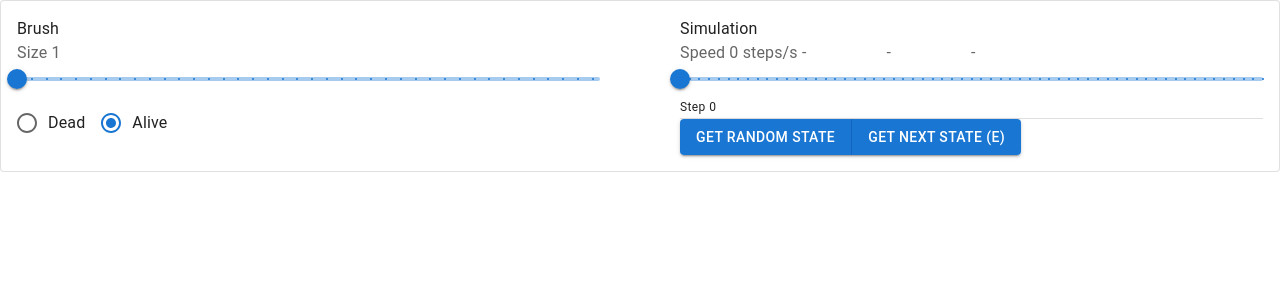
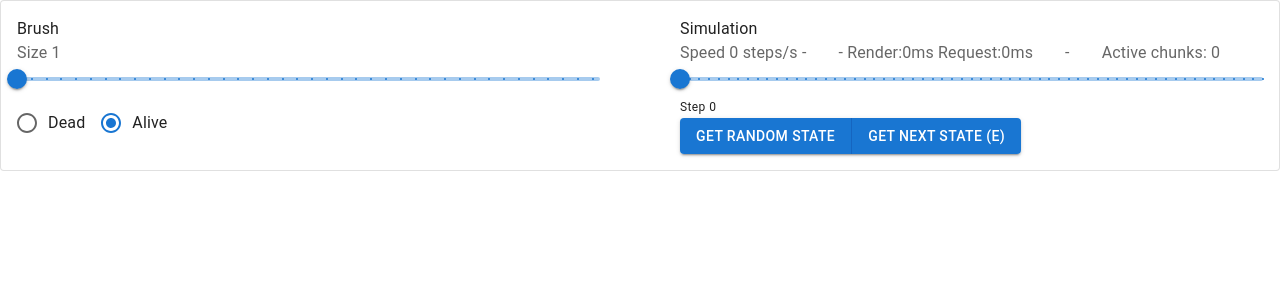
Before and after one commit to KrystianZielonka-TomTom/game-of-life-front, a React (Vite) app: page / in a window 1280 px wide. Shown: the top 300 px of the page. Built offline with nearby package versions, Linux system fonts and the light colour scheme.

Commit message:
add more simulation info

```diff
--- a/src/camera.js
+++ b/src/camera.js
@@ -1,7 +1,7 @@
 
 const MAX_ZOOM = 10;
-const MIN_ZOOM = 0.1;
-const DEFAULT_ZOOM = 3;
+const MIN_ZOOM = 1;
+const DEFAULT_ZOOM = 1.5;
 export class Camera {
     constructor() {
         this.x = 0;
--- a/src/components/GameController.tsx
+++ b/src/components/GameController.tsx
@@ -43,12 +43,16 @@ export default function GameController({
   const [actStepsPerSec, setActStepsPerSec] = useState<number | null>(null);
   const [timingData, setTimingData] = useState<Timing | null>(null);
   const [sizeData, setSizeData] = useState<SizeData | null>(null);
+  const [activeChunks, setActiveChunks] = useState<number>(0);
+  const [renderTime, setRenderTime] = useState<number>(0);
+  const [requestTime, setRequestTime] = useState<number>(0);
 
   const paintColorRef = useRef(1);
   const paintSizeRef = useRef(1);
   const stepRef = useRef(0);
   const lastStepTimestampRef = useRef<number | null>(null);
   const isStepPendingRef = useRef(false);
+  const stepsPerSecRef = useRef<number>(0);
 
   useEffect(() => {
     paintColorRef.current = paintColor;
@@ -61,6 +65,10 @@ export default function GameController({
   useEffect(() => {
     stepRef.current = step;
   }, [step]);
+
+  useEffect(() => {
+    stepsPerSecRef.current = stepsPerSec;
+  }, [stepsPerSec]);
 
   useEffect(() => {
     if (stepsPerSec == 0) return;
@@ -162,7 +170,7 @@ export default function GameController({
         return;
       }
 
-      let moveFactor = 30;
+      let moveFactor = 50;
       let cx = 0;
       let cy = 0;
       if (e.key === "ArrowRight" || e.key === "d") {
@@ -219,23 +227,35 @@ export default function GameController({
     const width = corner2.wx - corner1.wx;
     const height = corner2.wy - corner1.wy;
 
+    const spsBefore = stepsPerSecRef.current;
+    setStepsPerSec(0);
+
     const timingDto = await fetchRandomCells(x, y, width, height);
-    updateTiming(timingDto.stepMs, timingDto.loadingMs);
 
-    we.setTiles(timingDto.response.tiles);
-    setStep(stepRef.current + 1);
+    setTimeout(function () {
+      updateTiming(timingDto.stepMs, timingDto.loadingMs);
+
+      we.setTiles(timingDto.response.tiles);
+      setActiveChunks(we.getActiveChunkCount());
+      setStep(stepRef.current + 1);
+      setStepsPerSec(spsBefore);
+    }, 300);
   }
 
   async function reqNext(we: WorldEngine) {
+    let before = performance.now();
     const timingDto = await fetchNextState(1, {
       tiles: we.getTiles(),
     } as WorldDto);
+    setRequestTime(performance.now() - before);
 
+    before = performance.now();
     we.store.clear();
     updateTiming(timingDto.stepMs, timingDto.loadingMs);
-
     we.setTiles(timingDto.response.tiles);
+    setActiveChunks(we.getActiveChunkCount());
     setStep(stepRef.current + 1);
+    setRenderTime(performance.now() - before);
   }
 
   async function handleRequestData(f: (we: WorldEngine) => void) {
@@ -245,7 +265,7 @@ export default function GameController({
     const we = worldEngRef.current;
     if (we == null) return;
     try {
-      f(we);
+      await f(we);
 
       const now = performance.now();
       const lastTimestamp = lastStepTimestampRef.current;
@@ -329,23 +349,26 @@ export default function GameController({
               <Typography>Simulation</Typography>
               <FormControl fullWidth>
                 <Stack spacing={2}>
-                  <Stack direction={{ xs: "column", md: "row" }} spacing={10}>
+                  <Stack direction={{ xs: "column", md: "row" }} spacing={4}>
                     <FormLabel>
                       Speed {stepsPerSec} steps/s{" "}
                       {actStepsPerSec == null
                         ? "-"
-                        : `${actStepsPerSec.toFixed(1)} steps/s`}
+                        : `(Actual ${actStepsPerSec.toFixed(1)} steps/s)`}
                     </FormLabel>
                     <FormLabel>
                       {timingData == null
                         ? "-"
-                        : `Load: ${timingData.loadingMs}ms Simulation step: ${timingData.stepsMs}ms`}
+                        : `Load:${timingData.loadingMs}ms Step:${timingData.stepsMs}ms`}
+                      {` Render:${Math.floor(renderTime)}ms`}
+                      {` Request:${Math.floor(requestTime)}ms`}
                     </FormLabel>
                     <FormLabel>
                       {sizeData == null
                         ? "-"
-                        : `width: ${sizeData.width} height: ${sizeData.height}`}
+                        : `Game board width: ${sizeData.width} height: ${sizeData.height}`}
                     </FormLabel>
+                    <FormLabel>Active chunks: {activeChunks}</FormLabel>
                   </Stack>
                 </Stack>
                 <Slider
@@ -361,7 +384,7 @@ export default function GameController({
                 />
               </FormControl>
               <Typography variant="caption">Step {step}</Typography>
-              <Divider></Divider>
+              <div></div>
 
               <ButtonGroup variant="contained" aria-label="Sim controls">
                 <Button
--- a/src/hooks/useWorldEngine.ts
+++ b/src/hooks/useWorldEngine.ts
@@ -74,6 +74,10 @@ export class WorldEngine {
     this.renderer.invalidateRegion();
     this.renderer.render();
   }
+
+  getActiveChunkCount(): number {
+    return this.store.getCount();
+  }
 }
 
 export function useWorldEngine(
--- a/src/store.js
+++ b/src/store.js
@@ -3,6 +3,10 @@ export const CHUNK_WIDTH = 64
 export class ChunkStore {
     constructor() {
         this.store = new Map();
+    }
+
+    getCount() {
+        return this.store.size
     }
 
     getChunk(chunkX, chunkY) {
```
